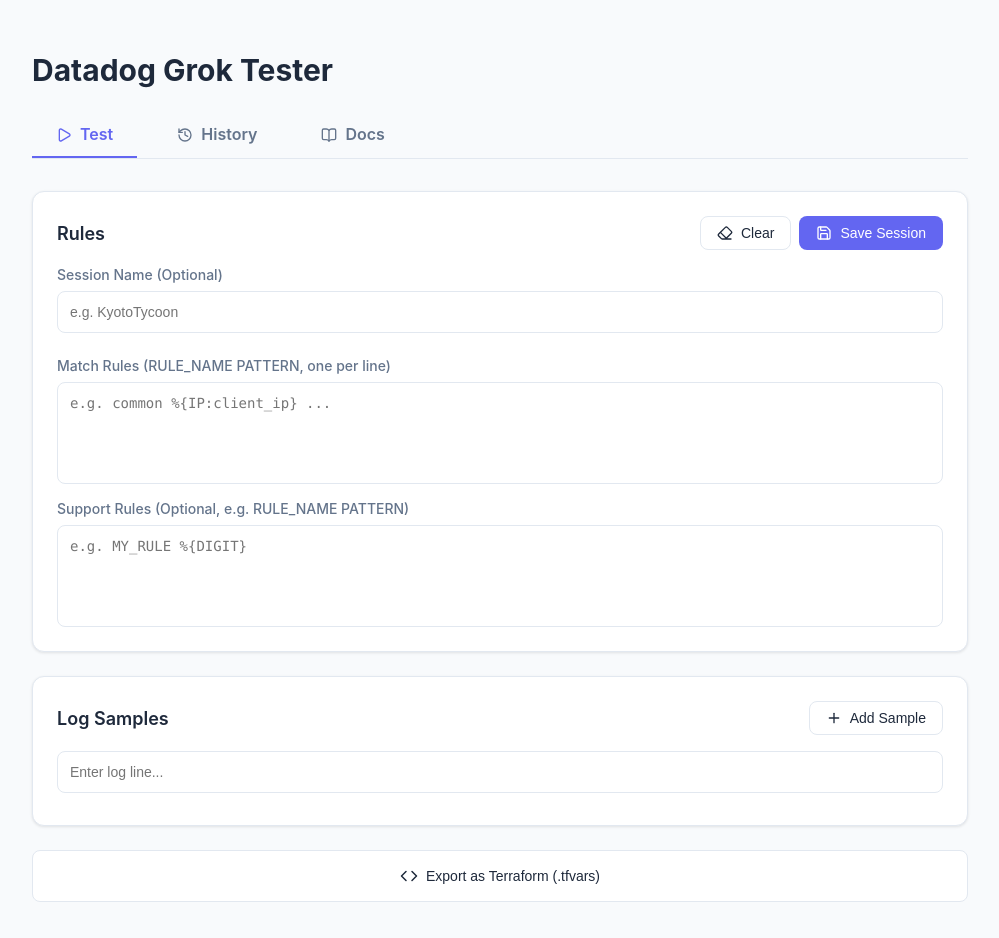
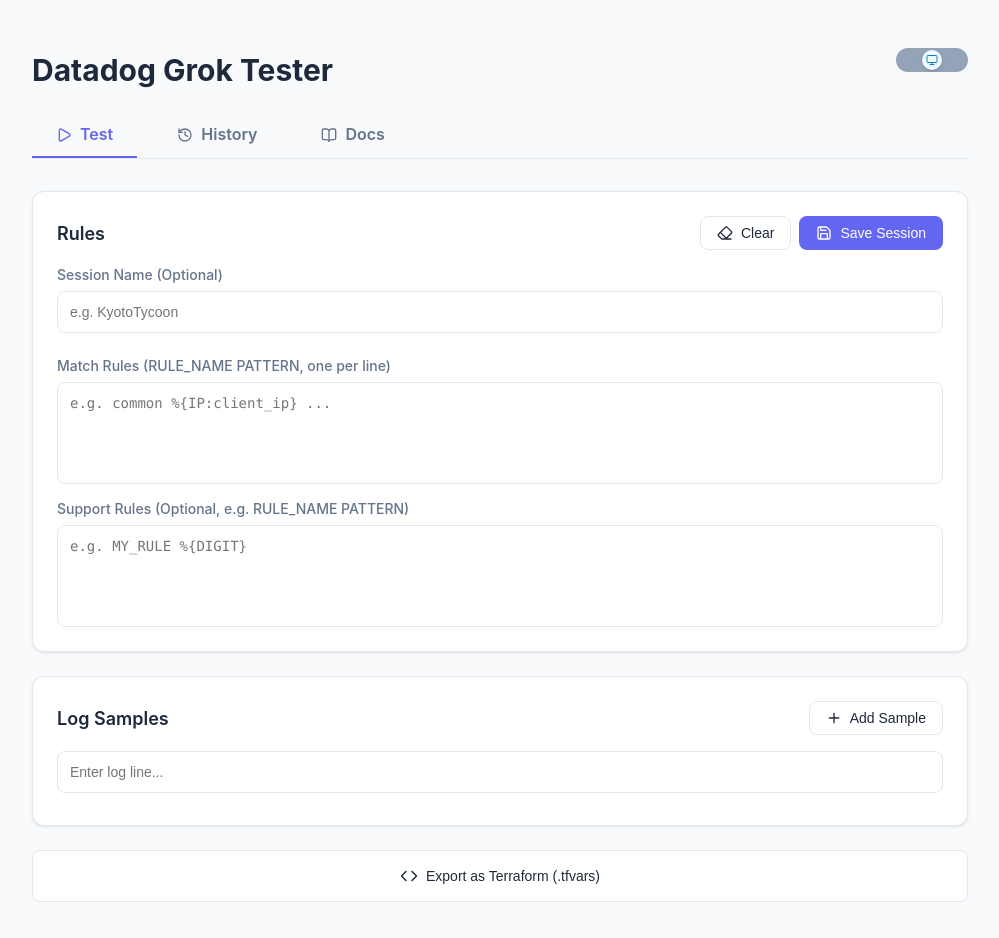
Before and after one commit to beniwohli/dd-grok-tester, a React (Vite) app in the folder client/: page / in a window 1280 px wide. Shown: the top 938 px of the page, without its empty margins (140-1139 px from the left). Built offline with nearby package versions, Linux system fonts and the light colour scheme.

Commit message:
feat: implement dark mode support with theme toggle and CSS variables

```diff
--- a/client/src/App.css
+++ b/client/src/App.css
@@ -11,6 +11,30 @@
   --text-muted: #64748b;
   --error-color: #ef4444;
   --success-color: #22c55e;
+
+  /* Component tokens */
+  --editor-bg: #ffffff;
+  --input-bg: #ffffff;
+  --dropdown-bg: #ffffff;
+  --hover-bg: #f1f5f9;
+  --btn-outline-bg: #ffffff;
+  --btn-danger-hover: #fef2f2;
+}
+
+.dark-theme {
+  --bg-color: #0b0f19;
+  --card-bg: #131c2e;
+  --border-color: #222f47;
+  --text-color: #f3f4f6;
+  --text-muted: #94a3b8;
+
+  /* Component tokens */
+  --editor-bg: #0d1527;
+  --input-bg: #0d1527;
+  --dropdown-bg: #131c2e;
+  --hover-bg: #1e293b;
+  --btn-outline-bg: #131c2e;
+  --btn-danger-hover: #3b1818;
 }
 
 body {
@@ -88,7 +112,8 @@
   font-size: 0.875rem;
   resize: vertical;
   min-height: 100px;
-  background-color: #fff;
+  background-color: var(--input-bg);
+  color: var(--text-color);
 }
 
 textarea:focus {
@@ -100,7 +125,7 @@
 .editor-container {
   border: 1px solid var(--border-color);
   border-radius: 0.5rem;
-  background-color: #fff;
+  background-color: var(--editor-bg);
   font-family: ui-monospace, SFMono-Regular, Menlo, Monaco, Consolas, monospace;
 }
 
@@ -130,6 +155,8 @@
   border: 1px solid var(--border-color);
   border-radius: 0.5rem;
   font-size: 0.875rem;
+  background-color: var(--input-bg);
+  color: var(--text-color);
 }
 
 input:focus {
@@ -179,13 +206,13 @@
 }
 
 .btn-outline {
-  background-color: white;
+  background-color: var(--btn-outline-bg);
   border-color: var(--border-color);
   color: var(--text-color);
 }
 
 .btn-outline:hover {
-  background-color: #f1f5f9;
+  background-color: var(--hover-bg);
 }
 
 .btn-danger {
@@ -193,15 +220,16 @@
 }
 
 .btn-danger:hover {
-  background-color: #fef2f2;
+  background-color: var(--btn-danger-hover);
 }
 
 .result-container {
   margin-top: 1rem;
   padding: 1rem;
-  background-color: #1e293b;
+  background-color: var(--editor-bg);
+  border: 1px solid var(--border-color);
   border-radius: 0.5rem;
-  color: #e2e8f0;
+  color: var(--text-color);
   font-family: ui-monospace, SFMono-Regular, Menlo, Monaco, Consolas, monospace;
   font-size: 0.8125rem;
   white-space: pre-wrap;
@@ -475,7 +503,7 @@
   list-style: none;
   margin: 0;
   padding: 4px 0;
-  background: #fff;
+  background-color: var(--dropdown-bg);
   border: 1px solid var(--border-color);
   border-radius: 0.5rem;
   box-shadow: 0 8px 24px -4px rgb(0 0 0 / 0.14), 0 2px 6px -1px rgb(0 0 0 / 0.08);
@@ -495,11 +523,87 @@
   cursor: pointer;
   white-space: nowrap;
   overflow: hidden;
+  color: var(--text-color);
 }
 
 .ac-item-active,
 .ac-item:hover {
-  background: #f1f5f9;
+  background-color: var(--hover-bg);
+}
+
+/* Header & Toggle styling */
+.header-row {
+  display: flex;
+  justify-content: space-between;
+  align-items: center;
+  margin-bottom: 1.5rem;
+}
+
+.header-row h1 {
+  margin-bottom: 0;
+}
+
+.theme-switch-widget {
+  position: relative;
+  display: inline-flex;
+  align-items: center;
+  width: 72px;
+  height: 24px;
+  background-color: #cbd5e1;
+  border-radius: 999px;
+  cursor: pointer;
+  padding: 2px;
+  transition: background-color 0.2s ease;
+  user-select: none;
+}
+
+.theme-switch-widget:focus-visible {
+  outline: 2px solid var(--primary-color);
+  outline-offset: 2px;
+}
+
+.theme-switch-widget.light-active {
+  background-color: #e2e8f0;
+}
+
+.theme-switch-widget.system-active {
+  background-color: #94a3b8;
+}
+
+.theme-switch-widget.dark-active {
+  background-color: var(--primary-color);
+}
+
+.theme-switch-knob {
+  display: flex;
+  align-items: center;
+  justify-content: center;
+  width: 20px;
+  height: 20px;
+  background-color: #ffffff;
+  border-radius: 50%;
+  box-shadow: 0 1px 3px rgba(0, 0, 0, 0.2);
+  transition: transform 0.2s cubic-bezier(0.4, 0, 0.2, 1);
+  color: #64748b;
+  transform: translateX(0px);
+}
+
+.theme-switch-widget.light-active .theme-switch-knob {
+  transform: translateX(0px);
+  color: #ea580c;
+  background-color: #fff7ed;
+}
+
+.theme-switch-widget.system-active .theme-switch-knob {
+  transform: translateX(24px);
+  color: #0284c7;
+  background-color: #f0f9ff;
+}
+
+.theme-switch-widget.dark-active .theme-switch-knob {
+  transform: translateX(48px);
+  color: #6366f1;
+  background-color: #1e293b;
 }
 
 .ac-kind {
--- a/client/src/App.tsx
+++ b/client/src/App.tsx
@@ -1,5 +1,5 @@
-import { useRef } from 'react';
-import { CheckCircle, History as HistoryIcon, Play, BookOpen } from 'lucide-react';
+import { useRef, useState, useEffect } from 'react';
+import { CheckCircle, History as HistoryIcon, Play, BookOpen, Sun, Moon, Monitor } from 'lucide-react';
 import ReactMarkdown from 'react-markdown';
 import remarkGfm from 'remark-gfm';
 import './App.css';
@@ -13,6 +13,43 @@
 function App() {
   const fileInputRef = useRef<HTMLInputElement>(null);
   const ddIntegrationInputRef = useRef<HTMLInputElement>(null);
+
+  const [theme, setTheme] = useState<'light' | 'system' | 'dark'>(() => {
+    return (localStorage.getItem('dd-grok-theme') as 'light' | 'system' | 'dark') || 'system';
+  });
+
+  useEffect(() => {
+    const mediaQuery = window.matchMedia('(prefers-color-scheme: dark)');
+
+    const applyTheme = () => {
+      let isDark = false;
+      if (theme === 'dark') {
+        isDark = true;
+      } else if (theme === 'light') {
+        isDark = false;
+      } else {
+        isDark = mediaQuery.matches;
+      }
+      document.body.className = isDark ? 'dark-theme' : '';
+    };
+
+    applyTheme();
+    localStorage.setItem('dd-grok-theme', theme);
+
+    if (theme === 'system') {
+      const listener = () => applyTheme();
+      mediaQuery.addEventListener('change', listener);
+      return () => mediaQuery.removeEventListener('change', listener);
+    }
+  }, [theme]);
+
+  const toggleTheme = () => {
+    setTheme(prev => {
+      if (prev === 'light') return 'system';
+      if (prev === 'system') return 'dark';
+      return 'light';
+    });
+  };
 
   const {
     currentTab,
@@ -50,7 +87,40 @@
 
   return (
     <div className="container">
-      <h1>Datadog Grok Tester</h1>
+      <div className="header-row">
+        <h1>Datadog Grok Tester</h1>
+        <div
+          className={`theme-switch-widget ${
+            theme === 'light' ? 'light-active' : theme === 'system' ? 'system-active' : 'dark-active'
+          }`}
+          onClick={toggleTheme}
+          title={
+            theme === 'light'
+              ? 'Switch to System Theme'
+              : theme === 'system'
+                ? 'Switch to Dark Theme'
+                : 'Switch to Light Theme'
+          }
+          role="button"
+          tabIndex={0}
+          onKeyDown={(e) => {
+            if (e.key === 'Enter' || e.key === ' ') {
+              e.preventDefault();
+              toggleTheme();
+            }
+          }}
+        >
+          <div className="theme-switch-knob">
+            {theme === 'light' ? (
+              <Sun size={12} />
+            ) : theme === 'system' ? (
+              <Monitor size={12} />
+            ) : (
+              <Moon size={12} />
+            )}
+          </div>
+        </div>
+      </div>
 
       {toast && (
         <div className="toast">
```
Also changed, not shown: client/src/test-setup.ts (+15 -0 lines).
